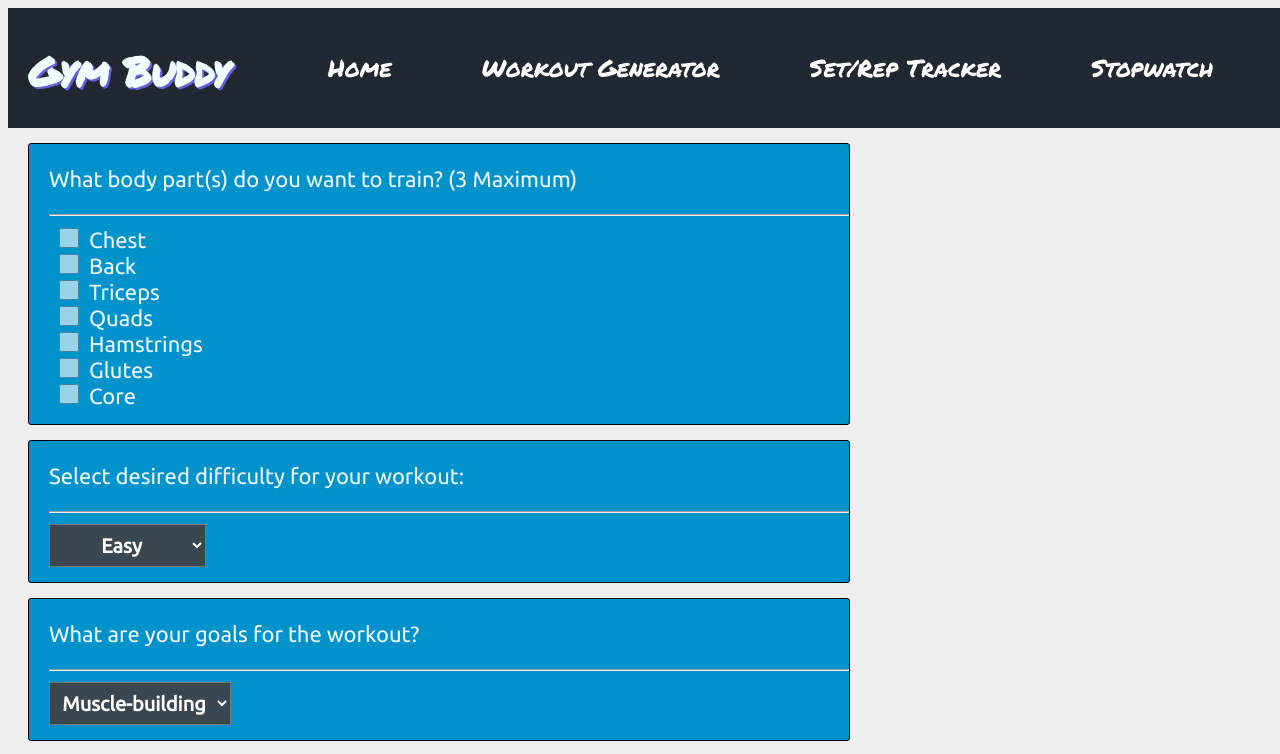
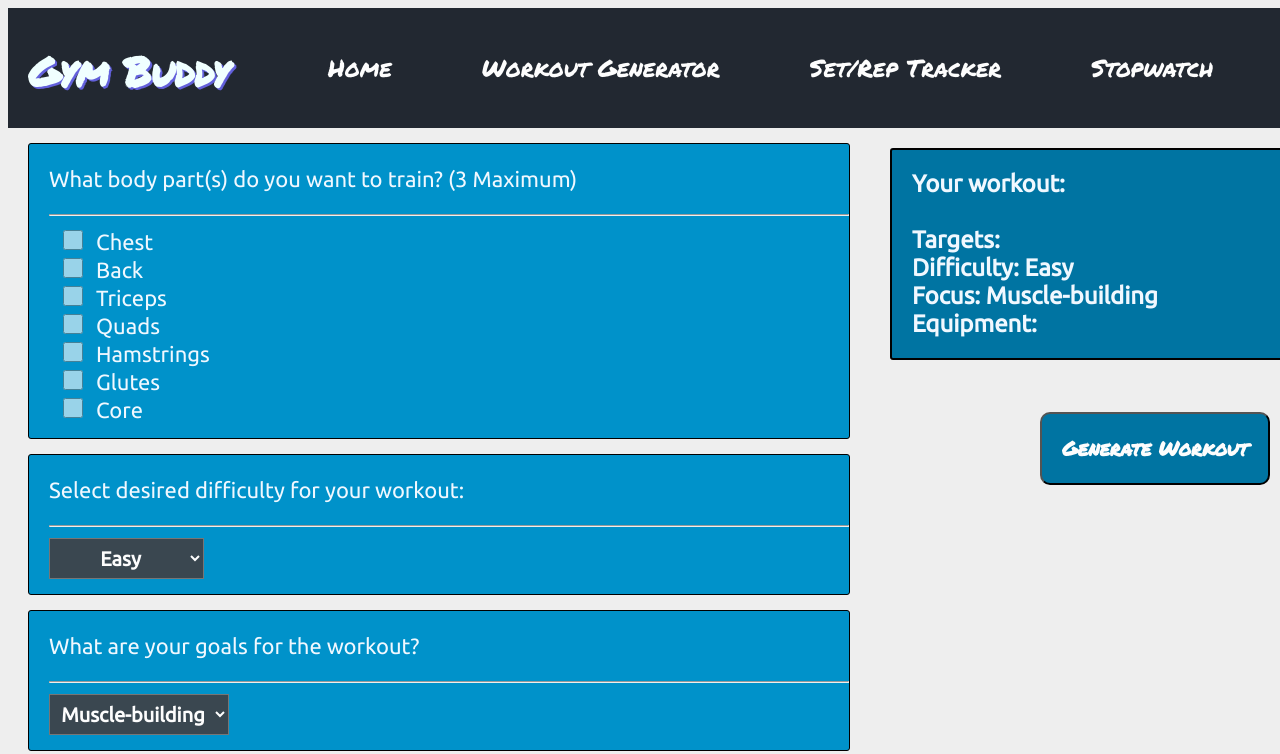
Before and after one commit to b-e-n-murray/react-gym-buddy-app, a React (Create React App) app: page / in a window 1280 px wide. Shown: the top 754 px of the page. Built offline with nearby package versions, Linux system fonts and the light colour scheme; a web font is replaced by a local one.

Commit message:
conditional rendering for workout generator and more css

```diff
--- a/src/App.css
+++ b/src/App.css
@@ -53,17 +53,15 @@
 }
 
 .generator-page-ctn {
-  display: grid;
-  grid-template-columns: auto auto auto auto;
-  grid-template-rows: auto auto auto auto;
-  row-gap: 20px;
+  display: flex;
+  color: aliceblue;
 }
 
 .inputs-and-summary {
+  display: flex;
   font-family: "Ubuntu", sans-serif;
   font-weight: 500;
   font-size: 22px;
-  color: aliceblue;
 }
 
 .allInputs {
@@ -82,12 +80,9 @@
   margin-left: 20px;
 }
 
-.allMusclesCheckboxes {
-}
 .inputCheckbox {
   height: 20px;
   width: 40px;
-  margin: auto;
   cursor: pointer;
   opacity: 0.6;
 }
@@ -98,13 +93,11 @@
   font-size: 20px;
   font-weight: 700;
   text-align: center;
-  padding: 8px;
+  padding: 7px;
   background: #3a4750;
 }
 
 .workout-summary {
-  grid-column-start: 2;
-  grid-column-end: 3;
   border: solid 2px black;
   padding: 20px;
   margin-top: 20px;
@@ -116,6 +109,7 @@
   margin-left: 40px;
   font-weight: 700;
   font-size: 24px;
+  display: flex;
 }
 
 .summary-and-workout-ctn {
@@ -124,7 +118,6 @@
 
 .summary-and-btn-ctn {
   height: fit-content;
-  grid-column-start: 2;
 }
 
 .generateButton {
@@ -138,17 +131,38 @@
   background: #0074a2;
   border-radius: 10px;
   margin-left: 190px;
-  /* display: flex; */
   cursor: pointer;
+  transition: all 0.3s ease 0s;
 }
+
 .generateButton:hover {
   background-color: #0092ca;
-  font-size: 22px;
+}
+
+.generateButton:active {
+  font-size: 18px;
 }
 
 .workout {
   font-family: "Ubuntu", sans-serif;
   color: #222831;
   width: max-content;
-  background-color: aquamarine;
+  margin-top: 40px;
+  font-size: large;
 }
+
+.post-gen-page {
+}
+
+.post-gen-page button {
+  margin-left: none;
+  font-size: small;
+  margin-top: 10px;
+}
+
+.generator-page-ctn h2 {
+  color: #222831;
+  font-family: "Ubuntu", sans-serif;
+  margin-left: 15px;
+  position: absolute;
+}
--- a/src/components/UserPrompts.tsx
+++ b/src/components/UserPrompts.tsx
@@ -43,10 +43,14 @@ function UserPrompts(): JSX.Element {
     }
     setWorkout(filterExercises(equips, goal, exerciseArr));
   }
+  function handleGenerateNewWorkout() {
+    setWorkout([])
+  }
 
   return (
     <>
       <div className="generator-page-ctn">
+        {workout.length === 0 &&
           <div className="inputs-and-summary">
             <div className="allInputs">
               <div className="single-input">
@@ -165,7 +169,6 @@ function UserPrompts(): JSX.Element {
               </div>
               <br /> <br />
             </div>
-          <div className="summary-and-workout-ctn">
             <div className="summary-and-btn-ctn">
               <div className="workout-summary">
                 Your workout:
@@ -197,11 +200,17 @@ function UserPrompts(): JSX.Element {
                 Generate Workout
               </button>
             </div>
-          </div>
+          </div>}
+
+        {workout.length > 0 &&
+          <div className="post-gen-page">
+            <h2>Your Workout</h2>
+            <button onClick={handleGenerateNewWorkout} className="generateButton">Generate New Workout</button>
             <ul className="workout">
               {workout.map((exercise) => (
                 <>
                   <div key={exercise.id}>
+                    <h4>Exercise {workout.indexOf(exercise) + 1}</h4>
                     Name: {exercise.exercise_name} <br />
                     Target(s):{" "}
                     {typeof exercise.targeted_muscle === "string"
@@ -217,6 +226,7 @@ function UserPrompts(): JSX.Element {
               ))}
             </ul>
           </div>
+        }
       </div>
     </>
   );
```
Lines whose indentation alone changed are shown as unchanged.
